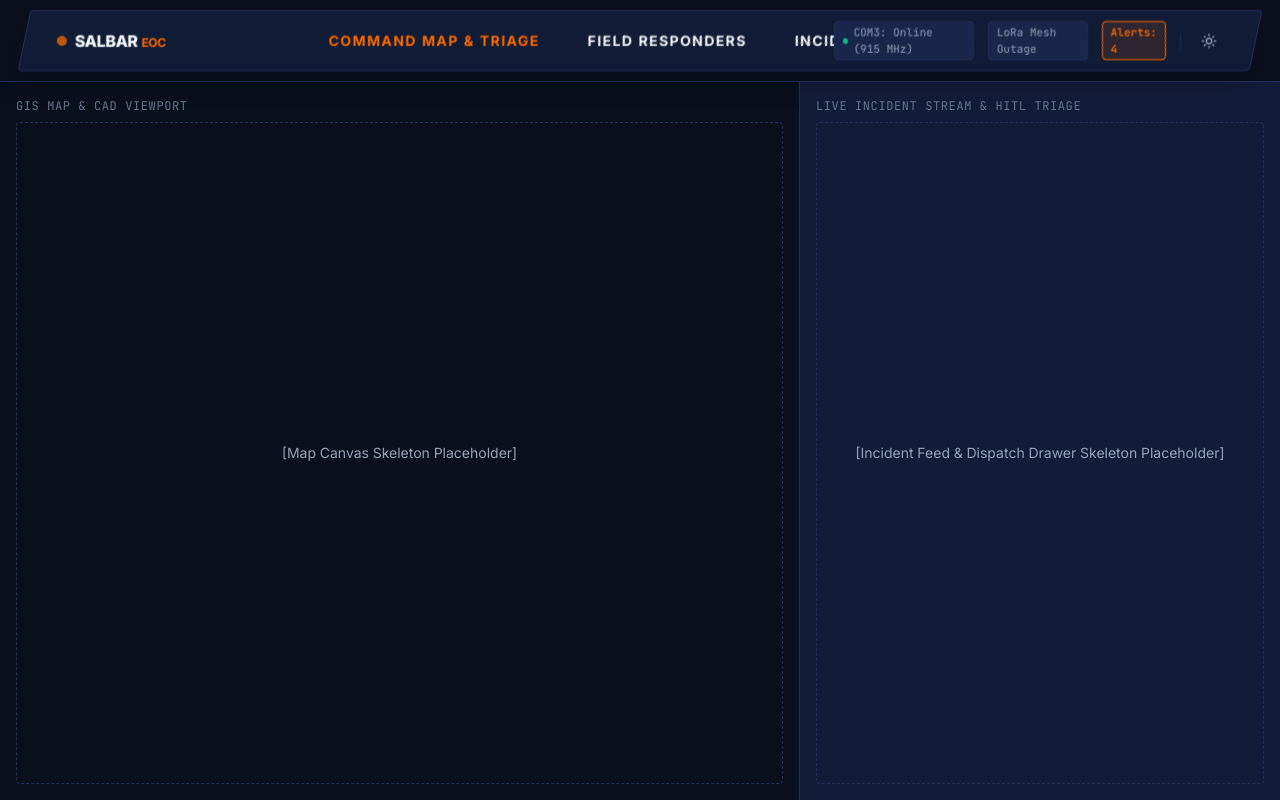
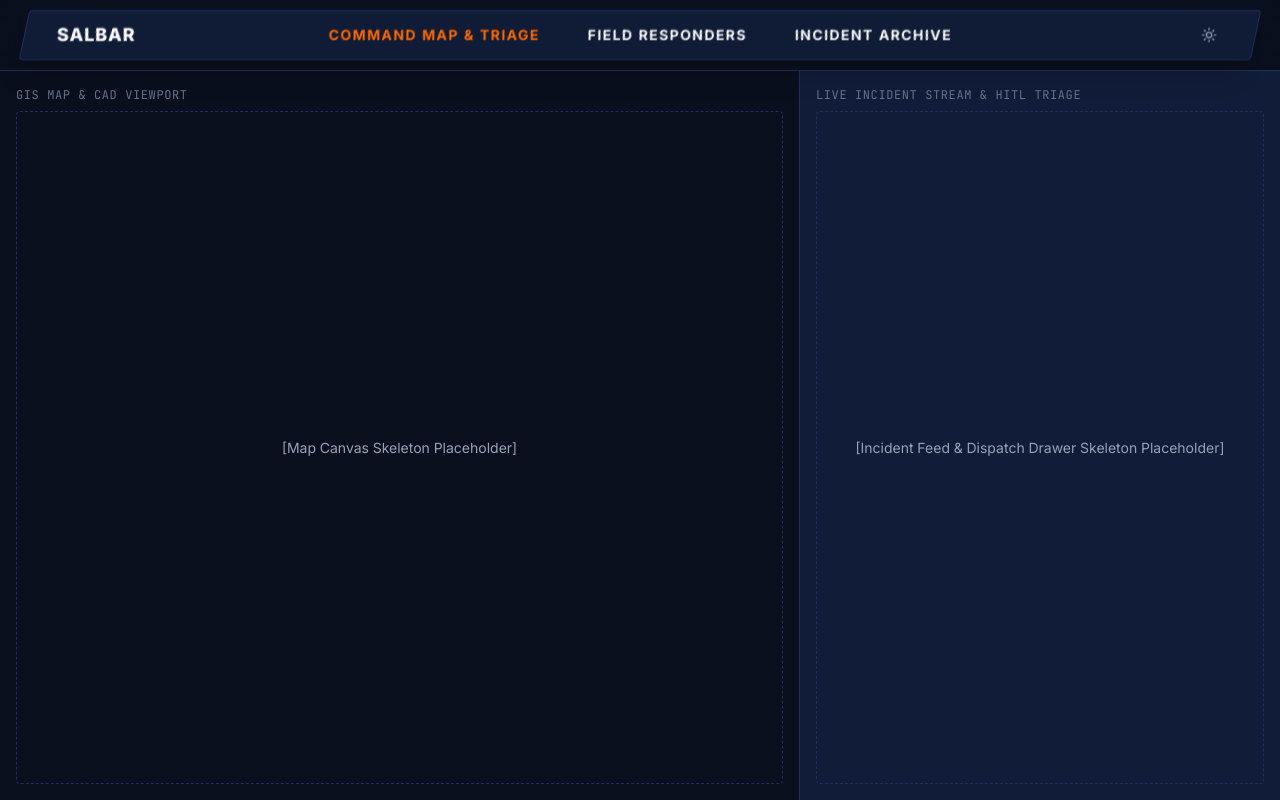
Before and after one commit to Ascentri-Dev/SALBAR, a React (Vite) app in the folder apps/web-dashboard/: page / in a window 1280 px wide. Built offline with nearby package versions, Linux system fonts and the light colour scheme.

Commit message:
refactor(web-dashboard): simplify navbar by removing status pills and badge clutter

```diff
--- a/apps/web-dashboard/src/components/layout/AmbientStatusHeader.tsx
+++ b/apps/web-dashboard/src/components/layout/AmbientStatusHeader.tsx
@@ -68,9 +68,6 @@ const AnimatedLink = ({ title, id, isActive, onClick }: AnimatedLinkProps) => {
 export function AmbientStatusHeader({
   activeScreen,
   onSelectScreen,
-  activeAlertCount = 4,
-  gatewayStatus = 'online',
-  operatingMode = 'lora-mesh-blackout',
 }: AmbientStatusHeaderProps) {
   const [isMobileMenuOpen, setIsMobileMenuOpen] = useState(false)
   const { theme, toggleTheme } = useTheme()
@@ -88,16 +85,15 @@ export function AmbientStatusHeader({
       <div className="w-full relative">
         {/* Main Skewed Navbar Container */}
         <div className="w-full flex items-center justify-between bg-[var(--bg-surface)]/90 backdrop-blur-2xl border border-[var(--border-subtle)] rounded-sm px-4 sm:px-8 py-2.5 transition-all duration-500 -skew-x-12 shadow-xl shadow-black/15">
-          {/* Left: Brand Logo & Station Badge (Skew inverted) */}
-          <div className="flex-1 flex justify-start items-center gap-3 skew-x-12">
+          {/* Left: Brand Logo (Skew inverted) */}
+          <div className="flex-1 flex justify-start items-center skew-x-12">
             <button
               type="button"
               onClick={() => handleSelectScreen('command-map')}
-              className="font-heading text-sm sm:text-base font-black tracking-tight uppercase group shrink-0 cursor-pointer flex items-center gap-2"
+              className="font-heading text-base sm:text-lg font-black tracking-wider uppercase group shrink-0 cursor-pointer"
             >
-              <span className="w-2.5 h-2.5 rounded-full bg-[var(--accent-primary)] animate-pulse" />
               <span className="text-[var(--text-primary)] group-hover:text-[var(--accent-primary)] transition-colors">
-                SALBAR <span className="text-[var(--accent-primary)] font-bold text-xs">EOC</span>
+                SALBAR
               </span>
             </button>
           </div>
@@ -119,42 +115,8 @@ export function AmbientStatusHeader({
             ))}
           </nav>
 
-          {/* Right: Ambient Hardware Telemetry & Theme Toggle (Skew inverted) */}
-          <div className="hidden lg:flex flex-1 justify-end items-center gap-3.5 skew-x-12">
-            {/* LoRa Gateway Status */}
-            <span
-              data-testid="status-gateway"
-              className="px-2 py-0.5 rounded-sm bg-[var(--bg-surface-elevated)] border border-[var(--border-subtle)] text-[11px] font-mono text-[var(--text-secondary)] flex items-center gap-1.5"
-            >
-              <span
-                className={`w-1.5 h-1.5 rounded-full ${
-                  gatewayStatus === 'online'
-                    ? 'bg-[var(--color-emergency-success)]'
-                    : 'bg-[var(--color-emergency-critical)]'
-                }`}
-              />
-              COM3: {gatewayStatus === 'online' ? 'Online (915 MHz)' : 'Disconnected'}
-            </span>
-
-            {/* Operating Mode */}
-            <span
-              data-testid="status-mode"
-              className="px-2 py-0.5 rounded-sm bg-[var(--bg-surface-elevated)] border border-[var(--border-subtle)] text-[11px] font-mono text-[var(--text-secondary)]"
-            >
-              {operatingMode === 'lora-mesh-blackout' ? 'LoRa Mesh Outage' : 'Cloud Sync'}
-            </span>
-
-            {/* Active Alerts Pill */}
-            <span
-              data-testid="status-alerts"
-              className="px-2 py-0.5 rounded-sm bg-[var(--accent-subtle)] text-[var(--accent-primary)] border border-[var(--accent-primary)] text-[11px] font-mono font-semibold"
-            >
-              Alerts: {activeAlertCount}
-            </span>
-
-            <div className="w-px h-4 bg-[var(--border-subtle)]" />
-
-            {/* Light / Dark Theme Toggle */}
+          {/* Right: Theme Toggle (Skew inverted) */}
+          <div className="hidden lg:flex flex-1 justify-end items-center gap-3 skew-x-12">
             <button
               type="button"
               onClick={toggleTheme}
@@ -174,7 +136,7 @@ export function AmbientStatusHeader({
               className="p-1.5 hover:bg-[var(--bg-surface-elevated)] rounded-sm transition-colors text-[var(--text-secondary)] hover:text-[var(--text-primary)] cursor-pointer"
               aria-label="Toggle Theme"
             >
-              {theme === 'light' ? <Moon size={16} /> : <Sun size={16} />}
+              {theme === 'light' ? <Moon size={18} /> : <Sun size={18} />}
             </button>
             <button
               type="button"
@@ -208,14 +170,6 @@ export function AmbientStatusHeader({
                     />
                   </div>
                 ))}
-
-                {/* Mobile Telemetry Summary */}
-                <div className="flex items-center justify-between pt-1 font-mono text-[11px] text-[var(--text-secondary)]">
-                  <span>COM3: {gatewayStatus}</span>
-                  <span className="text-[var(--accent-primary)] font-semibold">
-                    {activeAlertCount} Alerts
-                  </span>
-                </div>
               </div>
             </motion.div>
           )}
```
